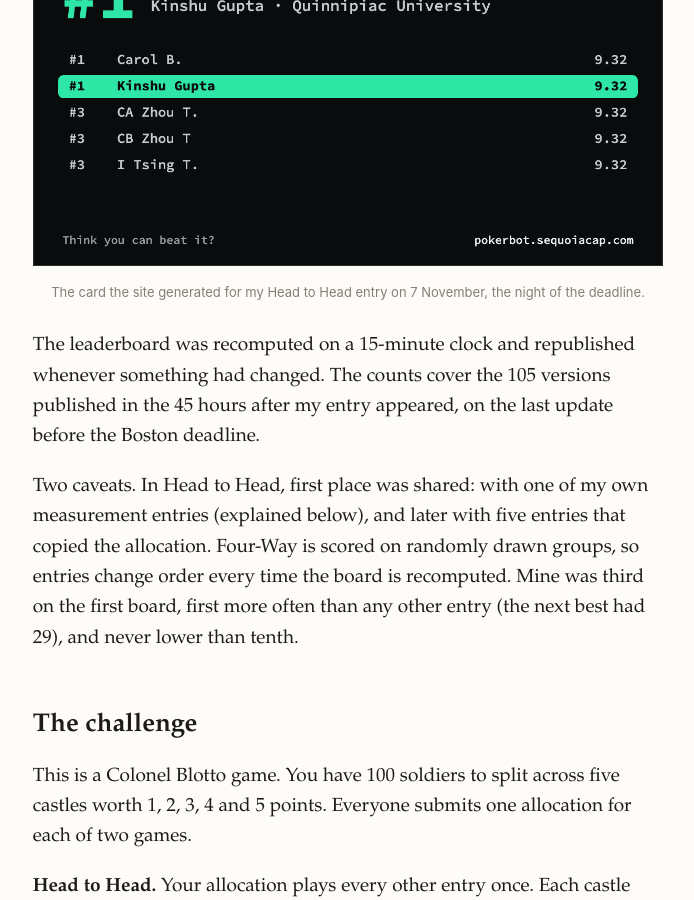
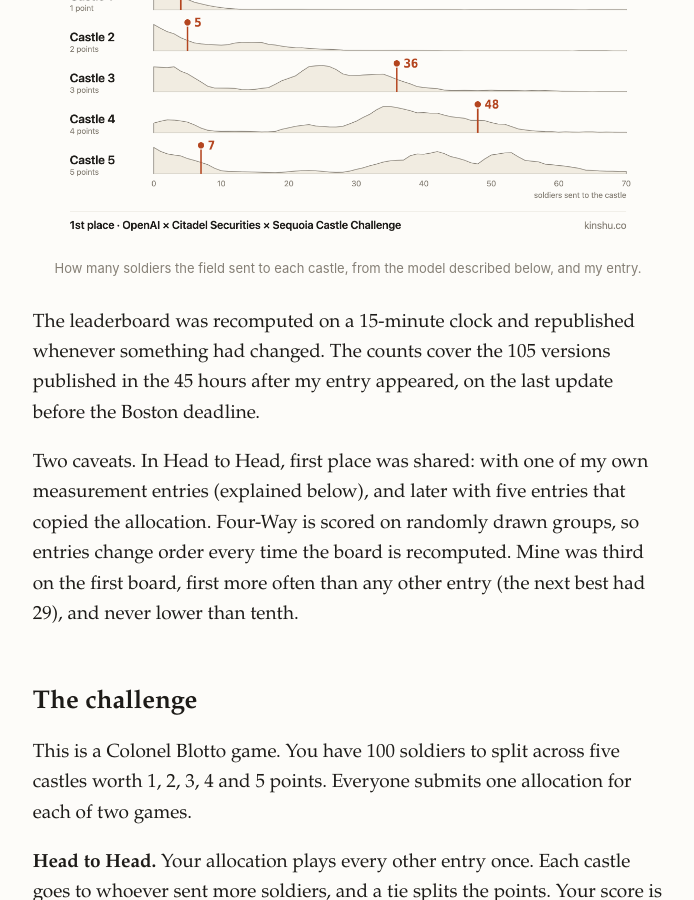
Before and after one commit to kinshu0/kinshu0.github.io, a Jekyll site: the page built from _posts/2026-11-22-castle-challenge.markdown, in a window 1280 px wide and 900 px high, scrolled down 661 px. Shown: the whole window, without its empty margins (292-986 px from the left). Built offline with Jekyll 4.4.1, drawn with Linux system fonts in a browser that asks for light colours; some of the changed text lies outside the part shown.

Commit message:
Castle post: hero image of the field and my entry; entry names in code style
Co-Authored-By: Claude Fable 5.2 <noreply@anthropic.com>

```diff
--- a/_posts/2026-11-22-castle-challenge.markdown
+++ b/_posts/2026-11-22-castle-challenge.markdown
@@ -5,8 +5,8 @@ date: 2026-11-22 14:00:00 -0500
 permalink: /castle-challenge/
 math: true
 description: "First in both games of the No Limit Castle Challenge, hosted by OpenAI, Citadel Securities and Sequoia, out of about six thousand entries. The method: use the leaderboard to measure the field, one castle at a time."
-thumb: /assets/castle/four-way-rank-1.png
-image: /assets/castle/four-way-rank-1.png
+thumb: /assets/castle/field-and-mine.png
+image: /assets/castle/field-and-mine.png
 ---
 
 <link rel="stylesheet" href="/assets/castle/predictor.css">
@@ -19,8 +19,8 @@ I finished first in both games of the No Limit Castle Challenge, a strategy puzz
 | Four-Way | 3-41-54-1-1 | 1st on 31 of 105, more than any other entry |
 
 <figure>
-<img src="/assets/castle/head-to-head-rank-1.png" alt="Leaderboard card: number 1 in Head to Head, Kinshu Gupta, 9.32" width="1200" height="675">
-<figcaption>The card the site generated for my Head to Head entry on 7 November, the night of the deadline.</figcaption>
+<img src="/assets/castle/field-and-mine.png" alt="For each of the five castles, the distribution of soldiers the field sent, with my entry marked: 4, 5, 36, 48 and 7" width="1200" height="630">
+<figcaption>How many soldiers the field sent to each castle, from the model described below, and my entry.</figcaption>
 </figure>
 
 The leaderboard was recomputed on a 15-minute clock and republished whenever something had changed. The counts cover the 105 versions published in the 45 hours after my entry appeared, on the last update before the Boston deadline.
@@ -329,7 +329,7 @@ The Four-Way model is a different fit from the Head to Head one, because a payou
 
 ## Closing notes
 
-I was not the only one measuring. About 240 of the 6,038 Head to Head entries on the final leaderboard came from four scripted series, and two early entries were named <span class="entry-name">"probe-make-game-unfair"</span> and <span class="entry-name">"no-one-wins-from-unethical-competition"</span>.
+I was not the only one measuring. About 240 of the 6,038 Head to Head entries on the final leaderboard came from four scripted series, and two early entries were named `PROBE-MAKE-GAME-UNFAIR` and `NO-ONE-WINS-FROM-UNETHICAL-COMPETITION`.
 
 <figure>
 <img src="/assets/castle/leaderboard-probe-names.png" alt="Two leaderboard rows: NO-ONE-WINS-FROM-UNETHICAL-COMPETITION, University of Startup, and PROBE-MAKE-GAME-UNFAIR, University of Sequoia" width="810" height="103">
```
Also changed, not shown: assets/castle/field-and-mine.png (added).
